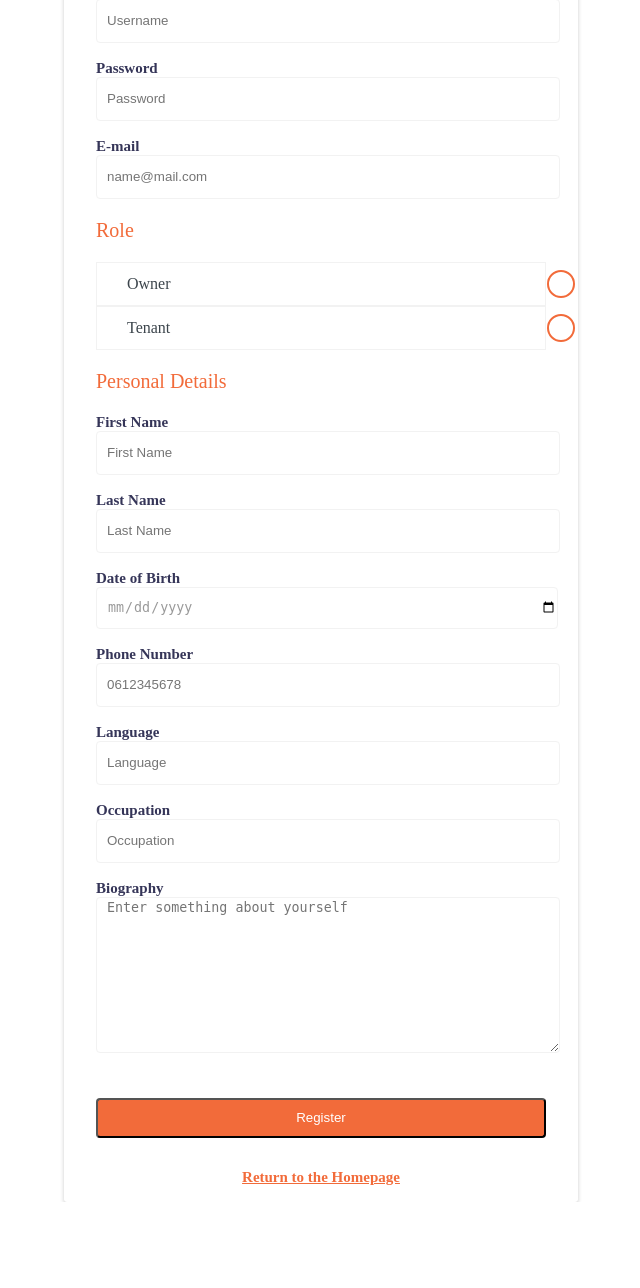
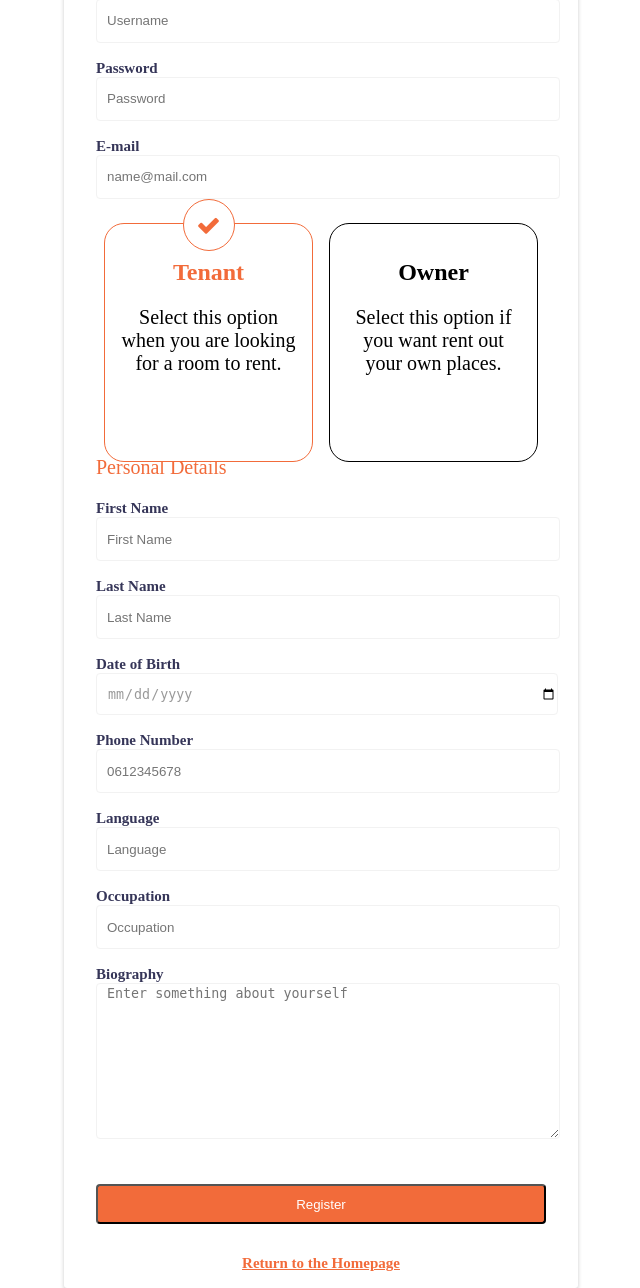
Before and after one commit to folkertleistra/DDWT18_final, a PHP site: page /views/register.php in a window 1280 px wide. Shown: the part 355-1643 px from the top of the page, without its empty margins (351-991 px from the left). Before the commit the page ends 1557 px from the top, so only its background shows below. Run offline with PHP 8.4, Linux system fonts and the light colour scheme; the template is opened without the code that fills it, so the values that code supplies are empty.

Commit message:
Created new radio buttons

```diff
--- a/css/login-register.css
+++ b/css/login-register.css
@@ -168,6 +168,7 @@
 
 /* UNDER CONSTRUCTION */
 /* STYLING FOR THE RADIO CHECKBOXES: SOURCE: https://freefrontend.com/css-radio-buttons/ */
+/*
 .inputGroup {
     background-color: #fff;
     display: block;
@@ -214,7 +215,7 @@
     width: 24px;
     height: 24px;
     content: '';
-    border: 2px solid #f26b3a;
+    border: 1px solid #f26b3a;
     border-radius: 50%;
     z-index: 2;
     position: absolute;
@@ -254,3 +255,73 @@
     cursor: pointer;
     visibility: hidden;
 }
+*/
+
+/* OPTION 2 FORR RADIO BUTTONS */
+
+.radio-section  {
+    display: flex;
+    flex-flow: row wrap;
+}
+
+section > div {
+    flex: 1;
+    padding: 0.5rem;
+}
+
+/* remove the original radio button */
+.radio-section input {
+    display: none;
+}
+ input:not(:disabled) ~ label {
+    cursor: pointer;
+}
+
+ .radio-section p {
+     color: black;
+ }
+input[type="radio"]:disabled ~ label {
+    color: #bcc2bf;
+    border-color: #bcc2bf;
+    box-shadow: none;
+    cursor: not-allowed;
+}
+
+/* styling for the radio sections */
+.radio-section label {
+    height: 100%;
+    display: block;
+    background: white;
+    border: 1px solid black;
+    border-radius: 20px;
+    padding: 1rem;
+    margin-bottom: 1rem;
+    text-align: center;
+    position: relative;
+}
+
+input[type="radio"]:checked + label {
+    background: #fff;
+    color: #f26b3a;
+    border: 1px solid #f26b3a;
+
+
+}
+
+.radio-section input:checked + label:after {
+    color: #f26b3a;
+    border: 1px solid #f26b3a;
+    content: "\f00c";
+    font-family: 'FontAwesome';
+    font-size: 24px;
+    position: absolute;
+    top: -25px;
+    left: 50%;
+    transform: translateX(-50%);
+    height: 50px;
+    width: 50px;
+    line-height: 50px;
+    text-align: center;
+    border-radius: 50%;
+    background: white;
+}
--- a/views/register.php
+++ b/views/register.php
@@ -2,7 +2,9 @@
 <html lang="en">
     <head>
         <?= $head_upper_content ?>
+
         <link rel="stylesheet" href="/DDWT18_final/css/login-register.css">
+        <link rel="stylesheet" href="https://cdnjs.cloudflare.com/ajax/libs/font-awesome/4.7.0/css/font-awesome.min.css">
         <title><?= $page_title ?></title>
     </head>
     <body>
@@ -41,7 +43,7 @@
                                     <label for="email"  class="sign-in-register-label" >E-mail</label>
                                     <input type="email" name="email" placeholder="name@mail.com" class="form-input" required>
                                 </div>
-                                <div class="form-section">
+                                <!--<div class="form-section">
                                     <p>Role</p>
                                     <div class="inputGroup">
                                         <input id="radio1" name="radio" type="radio" value="owner"/>
@@ -51,7 +53,23 @@
                                         <input id="radio2" name="radio" type="radio" value="tenant"/>
                                         <label for="radio2">Tenant</label>
                                     </div>
-                                </div>
+                                </div>-->
+                                <section class="radio-section">
+                                    <div>
+                                        <input type="radio" id="option1"  name="radio-option" value="tenant" checked >
+                                        <label for="option1">
+                                            <h2>Tenant</h2>
+                                            <p>Select this option when you are looking for a room to rent.</p>
+                                        </label>
+                                    </div>
+                                    <div>
+                                        <input type="radio" id="option2" name="radio-option" value="owner" >
+                                        <label for="option2">
+                                            <h2>Owner</h2>
+                                            <p>Select this option if you want rent out your own places.</p>
+                                        </label>
+                                    </div>
+                                </section>
 
                                 <div class="form-section">
                                     <p>Personal Details</p>
```
